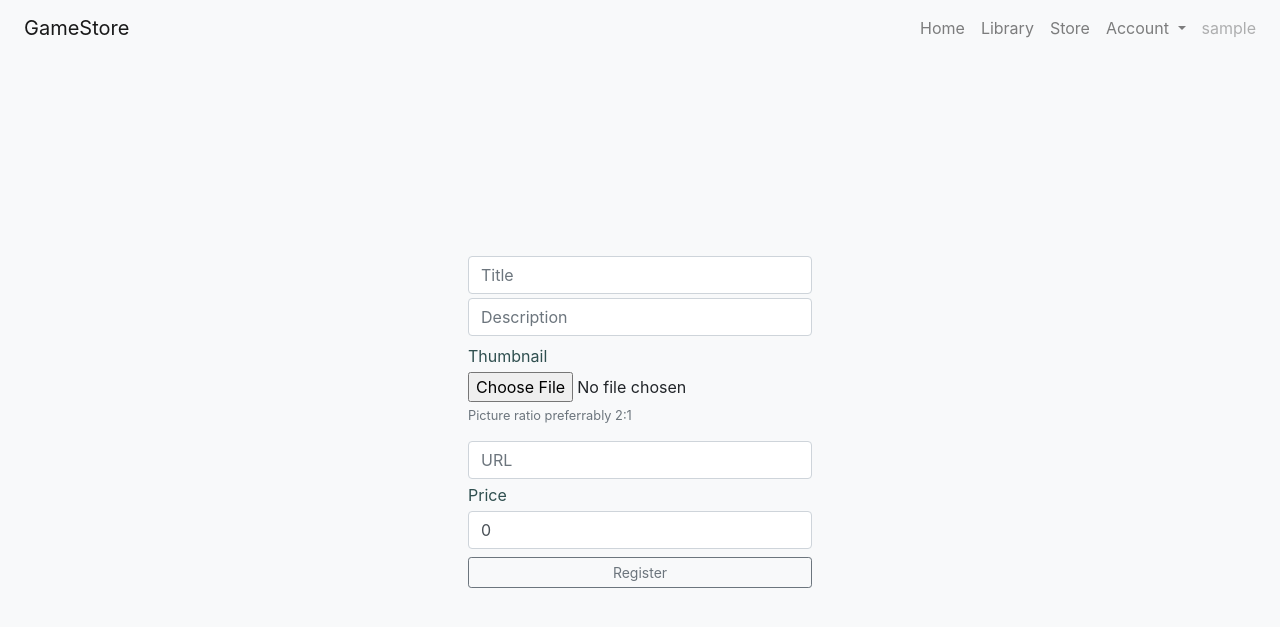
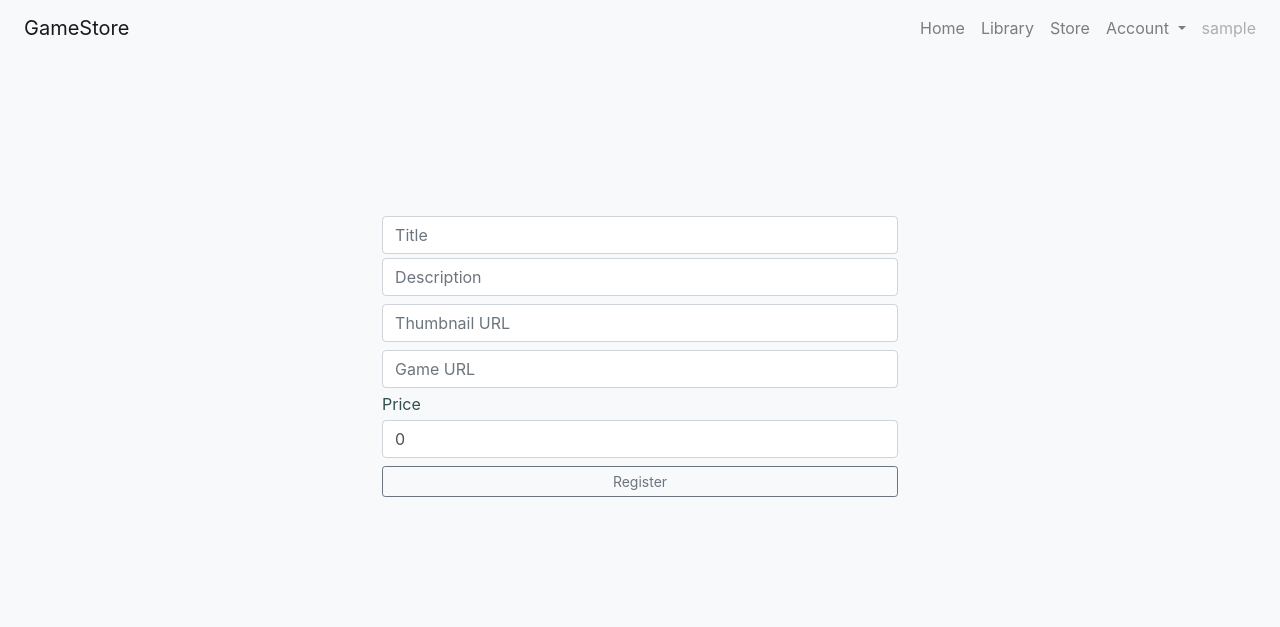
Before and after one commit to MEstlander/GameStore, a Django app: page /game/registration/ in a window 1280 px wide. Shown: the top 627 px of the page. Run offline with Django 3.2, Linux system fonts and the light colour scheme; a user stored in the database is signed in; tables that the repository leaves empty hold one stand-in row (values such as "Sample post"); some libraries are stand-ins or nearby versions.

Commit message:
Change thumbnail upload to link

```diff
--- a/gamestore/gamestore/settings.py
+++ b/gamestore/gamestore/settings.py
@@ -147,9 +147,3 @@ STATICFILES_FINDERS = [
 # Yarn
 
 YARN_ROOT_PATH = os.path.join(BASE_DIR,'..')
-
-MEDIA_ROOT = (
-    os.path.join(BASE_DIR, 'media')
-)
-
-MEDIA_URL = '/media/'
--- a/gamestore/store/models.py
+++ b/gamestore/store/models.py
@@ -9,7 +9,7 @@ class User(AbstractUser):
 class Game(models.Model):
     title = models.CharField(max_length=50, unique=True)
     description = models.CharField(max_length=200)
-    thumbnail = models.ImageField(upload_to='thumbnails/', default='default/default.png')
+    thumbnail = models.URLField(max_length=200)
     url = models.URLField(max_length=200)
     price = models.DecimalField(max_digits=6, decimal_places=2, default=0)
     developer = models.ForeignKey(User, on_delete=models.DO_NOTHING, null=True, blank=True)
--- a/gamestore/store/templates/game/register_game.html
+++ b/gamestore/store/templates/game/register_game.html
@@ -6,8 +6,8 @@
 
 <main role="main">
   <div class="justify-content-center row">
-    <div style="display: inline-block; margin-top: 25vh">
-      <form method="post" enctype="multipart/form-data" action="{% url 'register_game' %}">
+    <div class="col-md-5" style="margin-top:20vh">
+      <form method="post" action="{% url 'register_game' %}">
         {% csrf_token %}
         {% if form.errors %}
         {% for field in form %}
@@ -25,12 +25,8 @@
         {% endif %}
         <input class="form-control" type="text" name="title" maxlength="50" required="" placeholder="Title" id="id_title">
         <input class="form-control mt-1" type="text" name="description" maxlength="200" required="" placeholder="Description">
-        <div class="form-group">
-          <label class="mt-2 mb-1" for="id_thumbnail" style="color: darkslategrey">Thumbnail</label>
-          <input class="form-control-file" type="file" name="thumbnail" id="id_thumbnail">
-          <small id="fileHelp" class="form-text text-muted">Picture ratio preferrably 2:1 </small>
-        </div>
-        <input class="form-control mt-2" type="url" name="url" maxlength="200" required="" placeholder="URL">
+        <input class="form-control mt-2" type="url" name="thumbnail" maxlength="200" required="" placeholder="Thumbnail URL">
+        <input class="form-control mt-2" type="url" name="url" maxlength="200" required="" placeholder="Game URL">
         <label class="mt-1 mb-1" for="id_price" style="color: darkslategrey">Price</label>
         <input class="form-control" type="number" name="price" value="0" step="0.01" required="" id="id_price">
         <button class="form-control mt-2 btn btn-sm btn-outline-secondary" type="submit">Register</button>
--- a/gamestore/store/templates/registration/login.html
+++ b/gamestore/store/templates/registration/login.html
@@ -6,7 +6,7 @@
 
 <main role="main">
     <div class="justify-content-center row">
-      <div style="display: inline-block; margin-top: 35vh">
+      <div style="display: inline-block; margin-top: 25vh">
         <form method="post" action="{% url 'login' %}">
           {% csrf_token %}
           <input class="form-control" type="text" name="username" autofocus="" maxlength="254" required="" placeholder="Username" autocomplete="off">
--- a/gamestore/store/templates/registration/register.html
+++ b/gamestore/store/templates/registration/register.html
@@ -6,7 +6,7 @@
 
 <main role="main">
   <div class="justify-content-center row">
-    <div style="display: inline-block; margin-top: 25vh">
+    <div style="display: inline-block; margin-top: 20vh">
       <form method="post" action="{% url 'register' %}">
         {% csrf_token %}
         {% if form.errors %}
--- a/gamestore/store/templates/store/homepage.html
+++ b/gamestore/store/templates/store/homepage.html
@@ -21,7 +21,7 @@
             {% for game in featured_games %}
             <div class="col-md-4">
               <div class="card mb-4 box-shadow bg-light">
-                <img class="card-img-top" src="{{ game.thumbnail.url }}" style="height: 225px; width: 100%; display: block;">
+                <img class="card-img-top" src="{{ game.thumbnail }}" style="height: 225px; width: 100%; display: block;">
                 <div class="card-body">
                   <p class="card-text"><strong>{{ game.title }}</strong><br>{{ game.description }}</p>
                 </div>
--- a/gamestore/store/templates/store/library.html
+++ b/gamestore/store/templates/store/library.html
@@ -15,7 +15,7 @@
             {% for game in purchased_games %}
               <div class="col-md-4">
                 <div class="card mb-4 box-shadow">
-                  <img class="card-img-top" src="{{ game.thumbnail.url }}" style="height: 225px; width: 100%; display: block;">
+                  <img class="card-img-top" src="{{ game.thumbnail }}" style="height: 225px; width: 100%; display: block;">
                   <div class="card-body">
                     <p class="card-text"><strong>{{ game.title }}</strong><br>{{ game.description }}</p>
                     <div class="row">
@@ -47,7 +47,7 @@
           {% for game in developer_games %}
           <div class="col-md-4">
             <div class="card mb-4 box-shadow">
-              <img class="card-img-top" src="{{ game.thumbnail.url }}" style="height: 225px; width: 100%; display: block;">
+              <img class="card-img-top" src="{{ game.thumbnail }}" style="height: 225px; width: 100%; display: block;">
               <div class="card-body">
                 <p class="card-text"><strong>{{ game.title }}</strong><br>{{ game.description }}</p>
                 <div class="row">
--- a/gamestore/store/templates/store/store.html
+++ b/gamestore/store/templates/store/store.html
@@ -13,7 +13,7 @@
     {% for game in game_set %}
           <div class="col-md-4">
             <div class="card mb-4 box-shadow">
-              <img class="card-img-top" src="{{ game.thumbnail.url }}" style="height: 225px; width: 100%; display: block;">
+              <img class="card-img-top" src="{{ game.thumbnail }}" style="height: 225px; width: 100%; display: block;">
               <div class="card-body">
                 <p class="card-text"><strong>{{ game.title }}</strong><br>{{ game.description }}</p>
                 <div class="row">
--- a/gamestore/store/urls.py
+++ b/gamestore/store/urls.py
@@ -1,7 +1,5 @@
 from django.urls import path
 from django.contrib.auth import views as auth_views
-from django.conf import settings
-from django.conf.urls.static import static
 
 from . import views
 
@@ -21,4 +19,4 @@ urlpatterns = [
     path('payment/success/', views.payment_success, name='payment_success'),
     path('payment/cancel/', views.payment_cancel, name='payment_cancel'),
     path('payment/error/', views.payment_error, name='payment_error')
-] + static(settings.MEDIA_URL, document_root=settings.MEDIA_ROOT)
+]
--- a/gamestore/store/views.py
+++ b/gamestore/store/views.py
@@ -153,7 +153,7 @@ def payment_error(request):
 @developer_required()
 def register_game(request):
     if request.method == 'POST':
-        form = GameRegistrationForm(request.POST, request.FILES)
+        form = GameRegistrationForm(request.POST)
         if form.is_valid():
             f = form.save(commit=False)
             f.developer = request.user
```
Also changed, not shown: gamestore/media/default/default.png (deleted), gamestore/media/thumbnails/Screen_Shot_2018-02-06_at_11.45.04.png (deleted), gamestore/media/thumbnails/default.png (deleted).
